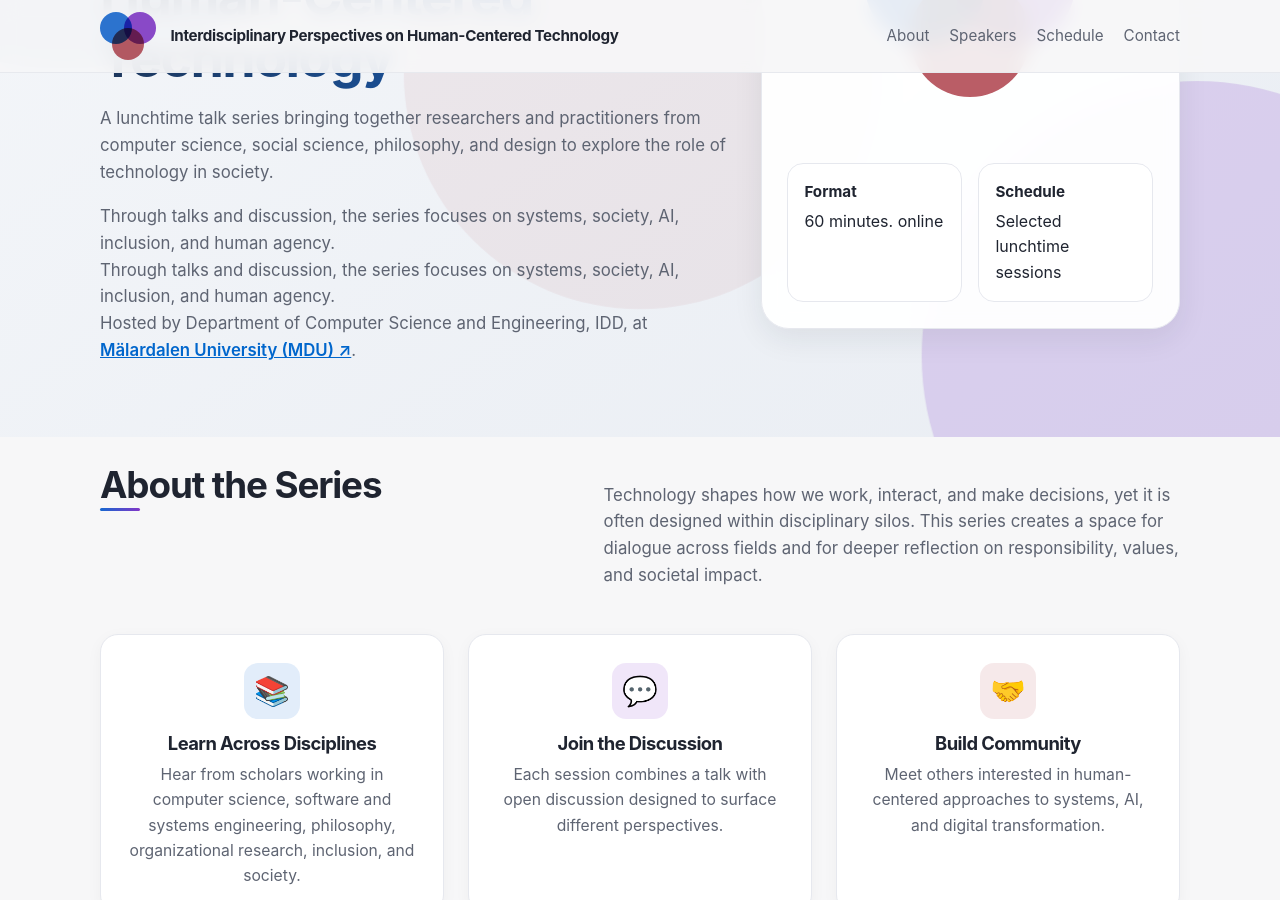
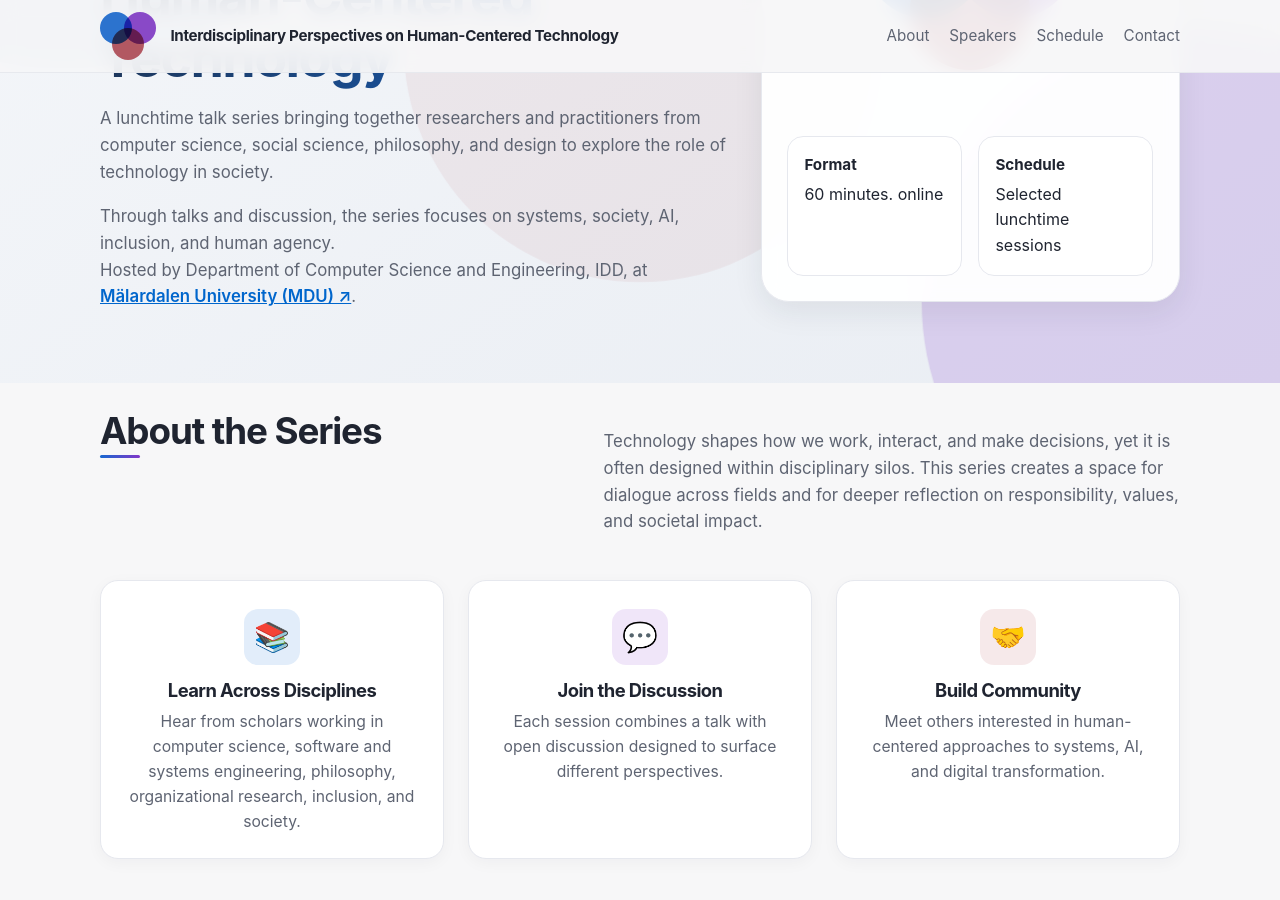
Before and after one commit to rebeca-lang/rebeca-lang.github.io, a Jekyll site: the page events/human-centered-technology/index.html, which Jekyll copies as it is, in a window 1280 px wide and 900 px high, scrolled down 364 px. Built offline with Jekyll 4.4.1, drawn with Linux system fonts in a browser that asks for light colours.

Commit message:
Update index.html

```diff
--- a/events/human-centered-technology/index.html
+++ b/events/human-centered-technology/index.html
@@ -1025,9 +1025,6 @@
                         social science, philosophy, and design to explore the role of technology in society.
                     </p>
                     <p>
-                        Through talks and discussion, the series focuses on systems, society, AI,
-                        inclusion, and human agency.<br>
-
                         Through talks and discussion, the series focuses on systems, society, AI, inclusion, and human agency.<br>
                         Hosted by Department of Computer Science and Engineering, IDD, at <a href="https://www.mdu.se/" target="_blank" rel="noopener noreferrer" style="color: #0066cc; text-decoration: underline; font-weight: 600;">Mälardalen University (MDU) ↗</a>.
                     </p>
```
